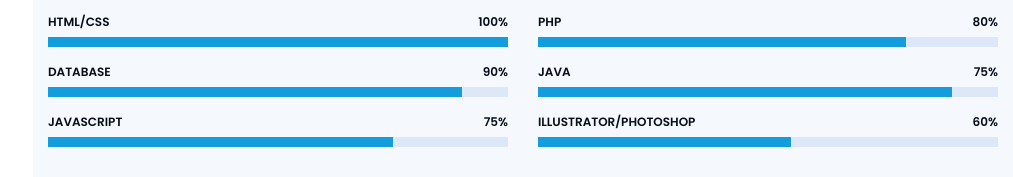
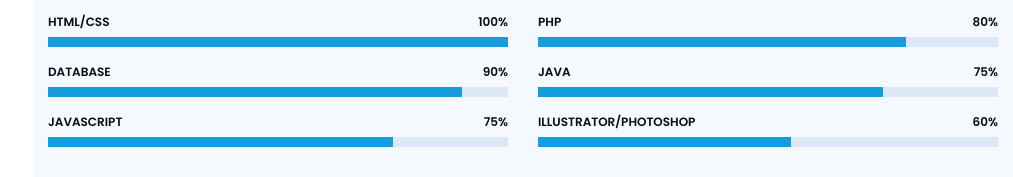
Before and after one commit to andylcastillop/andylcastillop, a plain HTML site: page index.html in a window 1280 px wide. Shown: the part 3453-3630 px from the top of the page, without its empty margins (267-1280 px from the left). Drawn offline with nearby package versions, Linux system fonts and the light colour scheme.

Commit message:
Progress java

```diff
--- a/index.html
+++ b/index.html
@@ -317,7 +317,7 @@
             <div class="progress">
               <span class="skill">Java <i class="val">75%</i></span>
               <div class="progress-bar-wrap">
-                <div class="progress-bar" role="progressbar" aria-valuenow="90" aria-valuemin="0" aria-valuemax="100">
+                <div class="progress-bar" role="progressbar" aria-valuenow="75" aria-valuemin="0" aria-valuemax="100">
                 </div>
               </div>
             </div>
```
